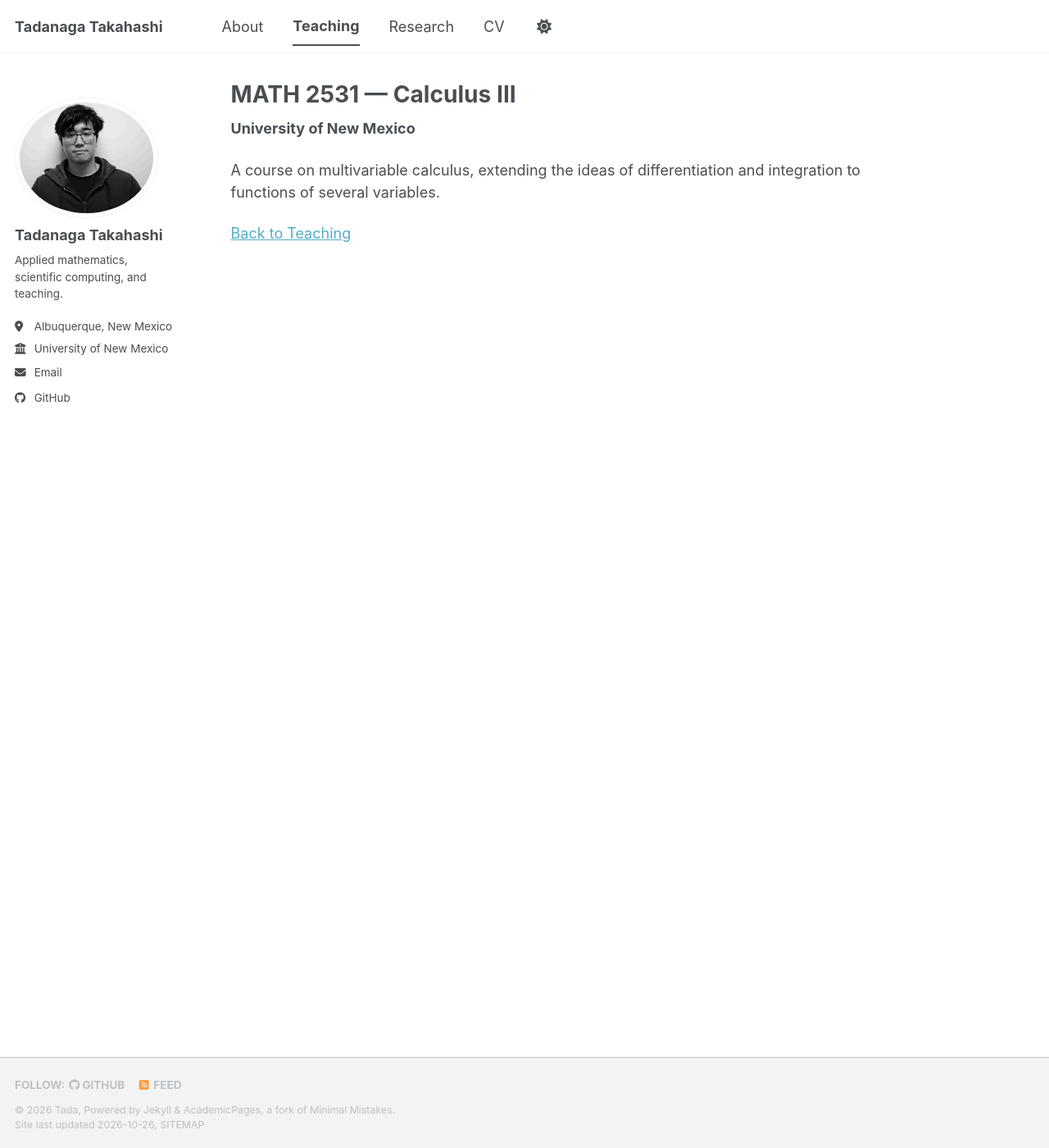
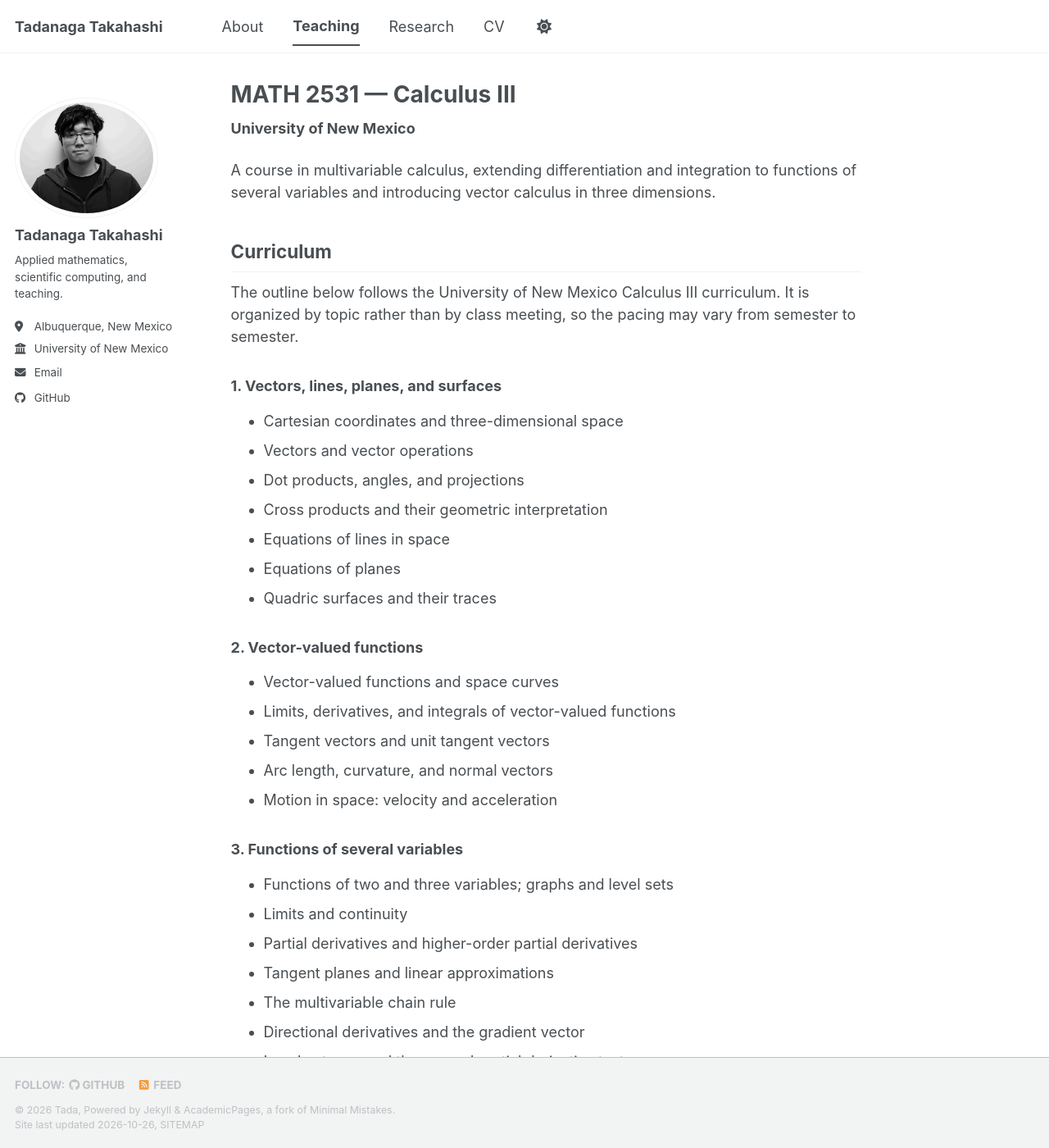
Before and after one commit to tadanaga/webpage, a Jekyll site: the page built from _pages/math-2531.md, in a window 1280 px wide and 1400 px high. Shown: the whole window at 82% size. Built offline with Jekyll 4.4.1, drawn with Linux system fonts in a browser that asks for light colours; a style sheet for code colours, icons or effects is not loaded; some of the changed text lies outside the part shown.

Commit message:
Add semester-independent Calculus III curriculum

```diff
--- a/_pages/math-2531.md
+++ b/_pages/math-2531.md
@@ -7,8 +7,58 @@ author_profile: true
 
 **University of New Mexico**
 
-A course on multivariable calculus, extending the ideas of differentiation and integration to functions of several variables.
+A course in multivariable calculus, extending differentiation and integration to functions of several variables and introducing vector calculus in three dimensions.
 
-<!-- Add lecture notes, assignments, and other course resources below. -->
+## Curriculum
+
+The outline below follows the University of New Mexico Calculus III curriculum. It is organized by topic rather than by class meeting, so the pacing may vary from semester to semester.
+
+### 1. Vectors, lines, planes, and surfaces
+
+- Cartesian coordinates and three-dimensional space
+- Vectors and vector operations
+- Dot products, angles, and projections
+- Cross products and their geometric interpretation
+- Equations of lines in space
+- Equations of planes
+- Quadric surfaces and their traces
+
+### 2. Vector-valued functions
+
+- Vector-valued functions and space curves
+- Limits, derivatives, and integrals of vector-valued functions
+- Tangent vectors and unit tangent vectors
+- Arc length, curvature, and normal vectors
+- Motion in space: velocity and acceleration
+
+### 3. Functions of several variables
+
+- Functions of two and three variables; graphs and level sets
+- Limits and continuity
+- Partial derivatives and higher-order partial derivatives
+- Tangent planes and linear approximations
+- The multivariable chain rule
+- Directional derivatives and the gradient vector
+- Local extrema and the second partial derivative test
+- Absolute extrema on closed and bounded regions
+- Constrained optimization with Lagrange multipliers
+
+### 4. Multiple integrals
+
+- Double integrals over rectangular regions
+- Double integrals over general regions
+- Double integrals in polar coordinates
+- Applications of double integrals
+- Triple integrals in Cartesian coordinates
+- Triple integrals in cylindrical and spherical coordinates
+
+### 5. Vector calculus
+
+- Vector fields
+- Line integrals of scalar functions
+- Line integrals of vector fields, work, and circulation
+- Conservative vector fields and the Fundamental Theorem for Line Integrals
+- Green's theorem
+- Curl and divergence
 
 [Back to Teaching]({{ '/teaching/' | relative_url }})
```
